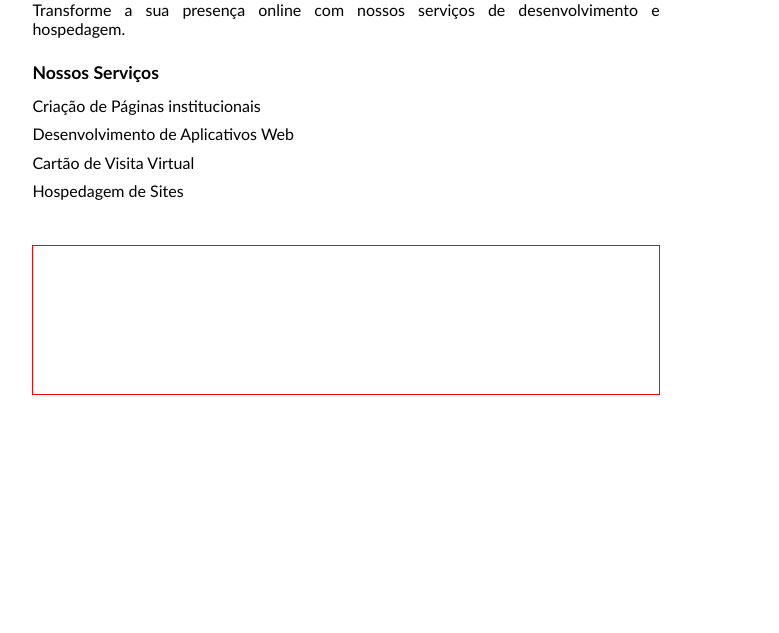
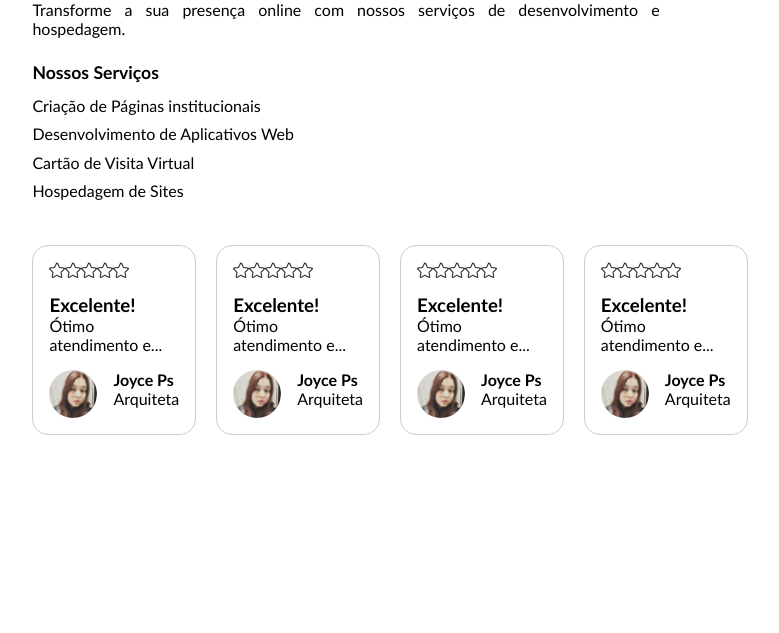
Before and after one commit to osantoschris/teste-hospedagem, a Django app: page / in a window 1280 px wide. Shown: the part 234-867 px from the top of the page, without its empty margins (294-1073 px from the left). Run offline with Django 5.2, Linux system fonts and the light colour scheme.

Commit message:
adicionado campo de avaliação de clientes no home versão desktop

```diff
--- a/homepage/static/homepage/css/style.css
+++ b/homepage/static/homepage/css/style.css
@@ -206,24 +206,60 @@ body.no-scroll {
 
 /* Desktop */
 #clients-avaliation {
-    display: grid;
+    display: none;
     grid-template-columns: repeat(4, 1fr);
     grid-template-rows: 1fr;
-    column-gap: 0;
+    column-gap: 20px;
     row-gap: 0;
     width: 70%;
     height: 150px;
-    border: 1px solid red;
+}
+.grid1 {
+    grid-area: 1/1/2/2;
+}
+.grid2 {
+    grid-area: 1/2/2/3;
+}
+.grid3 {
+    grid-area: 1/3/2/4;
+}
+.grid4 {
+    grid-area: 1/4/2/5;
 }
 
-.grid1 {grid-area: 1/1/2/2;}
-.grid2 {grid-area: 1/2/2/3;}
-.grid3 {grid-area: 1/3/2/4;}
-.grid4 {grid-area: 1/4/2/5;}
+.grid1, .grid2,
+.grid3, .grid4 {
+    border: 1px solid #CCCCCC;
+    border-radius: 1rem;
+    display: flex;
+    flex-direction: column;
+    align-items: flex-start;
+    justify-content: center;
+    padding: 1rem;
+}
+.stars {
+    display: flex;
+    align-items: start;
+    justify-content: flex-start;
+    margin-bottom: 1rem;
+}
+.stars > img {
+    width: 1rem;
+}
+.review-info {
+    display: flex;
+    margin-top: 1rem;
+}
+.review-info > img {
+    width: 3rem;
+    height: 3rem;
+    border-radius: 50%;
+    margin-right: 1rem;
+}
 
-#clients-avaliation > div {
-    width: 10px;
-}
+/* #clients-avaliation img {
+    width: 1rem;
+} */
 
 /* Rodapé */
 /* mobile */
@@ -278,6 +314,9 @@ body.no-scroll {
         margin: 0 0.5rem;
     }
 
+    #clients-avaliation {
+        display: grid;
+    }
 
     .menu-icon,
     #more-comments,
--- a/homepage/templates/homepage/index.html
+++ b/homepage/templates/homepage/index.html
@@ -109,10 +109,86 @@
         </div>
 
         <div id="clients-avaliation" class="sub-container">
-            <div class="grid1"></div>
-            <div class="grid2"></div>
-            <div class="grid3"></div>
-            <div class="grid4"></div>
+            <div class="grid1">
+                <div class="stars">
+                    <img src="{% static "homepage/img/star_ico.png" %}" alt="">
+                    <img src="{% static "homepage/img/star_ico.png" %}" alt="">
+                    <img src="{% static "homepage/img/star_ico.png" %}" alt="">
+                    <img src="{% static "homepage/img/star_ico.png" %}" alt="">
+                    <img src="{% static "homepage/img/star_ico.png" %}" alt="">
+                </div>
+                <div class="review-title">
+                    <h3>Excelente!</h3>
+                    <p>Ótimo atendimento e...</p>
+                </div>
+                <div class="review-info">
+                    <img src="{% static "homepage/img/persona.jpeg" %}" alt="">
+                    <div class="review-name">
+                        <h4>Joyce Ps</h4>
+                        <p>Arquiteta</p>
+                    </div>
+                </div>
+            </div>
+            <div class="grid2">
+                <div class="stars">
+                    <img src="{% static "homepage/img/star_ico.png" %}" alt="">
+                    <img src="{% static "homepage/img/star_ico.png" %}" alt="">
+                    <img src="{% static "homepage/img/star_ico.png" %}" alt="">
+                    <img src="{% static "homepage/img/star_ico.png" %}" alt="">
+                    <img src="{% static "homepage/img/star_ico.png" %}" alt="">
+                </div>
+                <div class="review-title">
+                    <h3>Excelente!</h3>
+                    <p>Ótimo atendimento e...</p>
+                </div>
+                <div class="review-info">
+                    <img src="{% static "homepage/img/persona.jpeg" %}" alt="">
+                    <div class="review-name">
+                        <h4>Joyce Ps</h4>
+                        <p>Arquiteta</p>
+                    </div>
+                </div>
+            </div>
+            <div class="grid3">
+                <div class="stars">
+                    <img src="{% static "homepage/img/star_ico.png" %}" alt="">
+                    <img src="{% static "homepage/img/star_ico.png" %}" alt="">
+                    <img src="{% static "homepage/img/star_ico.png" %}" alt="">
+                    <img src="{% static "homepage/img/star_ico.png" %}" alt="">
+                    <img src="{% static "homepage/img/star_ico.png" %}" alt="">
+                </div>
+                <div class="review-title">
+                    <h3>Excelente!</h3>
+                    <p>Ótimo atendimento e...</p>
+                </div>
+                <div class="review-info">
+                    <img src="{% static "homepage/img/persona.jpeg" %}" alt="">
+                    <div class="review-name">
+                        <h4>Joyce Ps</h4>
+                        <p>Arquiteta</p>
+                    </div>
+                </div>
+            </div>
+            <div class="grid4">
+                <div class="stars">
+                    <img src="{% static "homepage/img/star_ico.png" %}" alt="">
+                    <img src="{% static "homepage/img/star_ico.png" %}" alt="">
+                    <img src="{% static "homepage/img/star_ico.png" %}" alt="">
+                    <img src="{% static "homepage/img/star_ico.png" %}" alt="">
+                    <img src="{% static "homepage/img/star_ico.png" %}" alt="">
+                </div>
+                <div class="review-title">
+                    <h3>Excelente!</h3>
+                    <p>Ótimo atendimento e...</p>
+                </div>
+                <div class="review-info">
+                    <img src="{% static "homepage/img/persona.jpeg" %}" alt="">
+                    <div class="review-name">
+                        <h4>Joyce Ps</h4>
+                        <p>Arquiteta</p>
+                    </div>
+                </div>
+            </div>
         </div>
 
     </div>
```
Also changed, not shown: homepage/static/homepage/img/star_ico.png (added).
